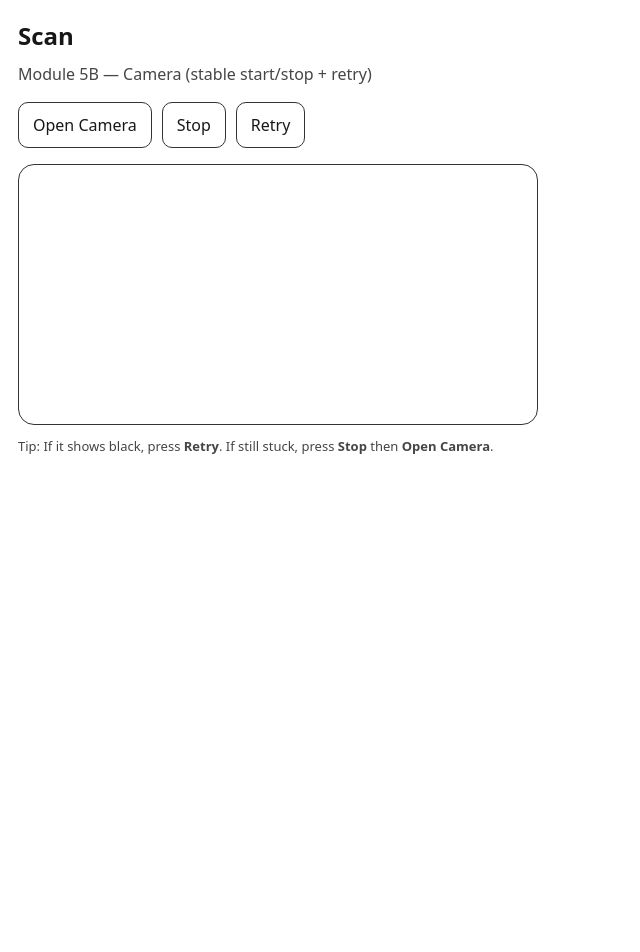
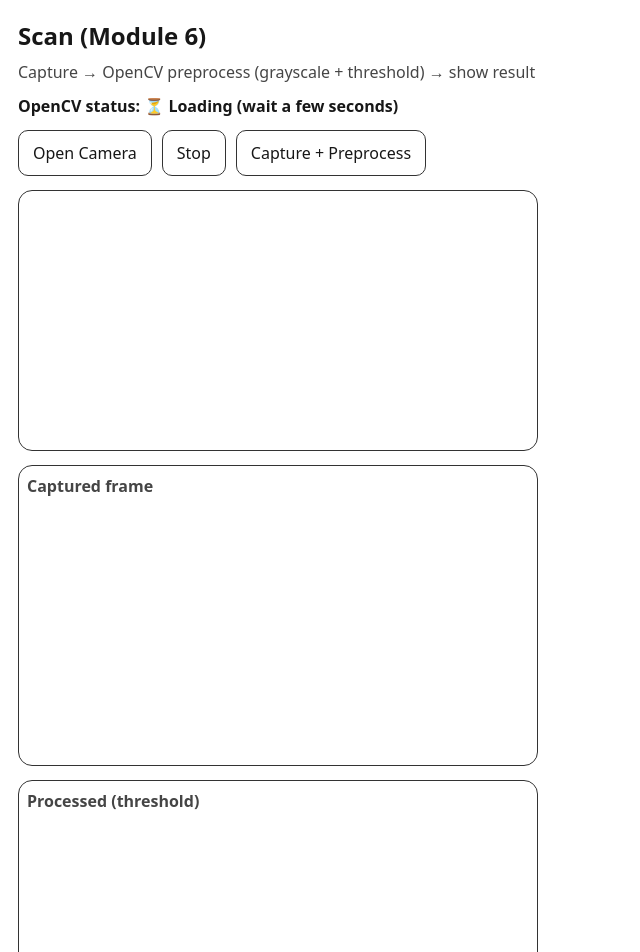
Before and after one commit to siddhartamides1510-lgtm/jee-evalbee-mvp, a Next.js app: page /scan in a window 1280 px wide. Shown: the top 952 px of the page, without its empty margins (0-640 px from the left). Before the commit the page ends 800 px from the top, so only its background shows below. Built offline with nearby package versions, Linux system fonts and the light colour scheme.

Commit message:
Module 6: OpenCV load + preprocess preview

```diff
--- a/app/scan/page.tsx
+++ b/app/scan/page.tsx
@@ -1,28 +1,33 @@
 "use client";
 
+import Script from "next/script";
 import { useEffect, useRef, useState } from "react";
+
+declare global {
+  interface Window {
+    cv?: any;
+  }
+}
 
 export default function ScanPage() {
   const videoRef = useRef<HTMLVideoElement | null>(null);
   const streamRef = useRef<MediaStream | null>(null);
 
-  const [status, setStatus] = useState<
-    "idle" | "starting" | "ready" | "error"
-  >("idle");
+  const captureCanvasRef = useRef<HTMLCanvasElement | null>(null);
+  const processedCanvasRef = useRef<HTMLCanvasElement | null>(null);
+
+  const [cvReady, setCvReady] = useState(false);
+  const [status, setStatus] = useState<"idle" | "starting" | "ready" | "error">(
+    "idle"
+  );
   const [errorMsg, setErrorMsg] = useState<string>("");
 
   async function stopCamera() {
     try {
       const stream = streamRef.current;
-      if (stream) {
-        stream.getTracks().forEach((t) => t.stop());
-      }
+      if (stream) stream.getTracks().forEach((t) => t.stop());
       streamRef.current = null;
-
-      if (videoRef.current) {
-        videoRef.current.srcObject = null;
-      }
-
+      if (videoRef.current) videoRef.current.srcObject = null;
       setStatus("idle");
       setErrorMsg("");
     } catch {
@@ -34,13 +39,12 @@ export default function ScanPage() {
     setStatus("starting");
     setErrorMsg("");
 
-    // Always stop old stream first (prevents black screen / stuck camera)
     await stopCamera();
 
     try {
       const stream = await navigator.mediaDevices.getUserMedia({
         video: {
-          facingMode: { ideal: "environment" }, // rear camera
+          facingMode: { ideal: "environment" },
           width: { ideal: 1280 },
           height: { ideal: 720 },
         },
@@ -49,13 +53,9 @@ export default function ScanPage() {
 
       streamRef.current = stream;
 
-      if (!videoRef.current) {
-        throw new Error("Video element not found");
-      }
-
+      if (!videoRef.current) throw new Error("Video element not found");
       videoRef.current.srcObject = stream;
 
-      // Wait until video is actually ready (fixes black screen)
       await new Promise<void>((resolve, reject) => {
         const v = videoRef.current!;
         const onReady = () => {
@@ -74,14 +74,76 @@ export default function ScanPage() {
       setStatus("ready");
     } catch (err: any) {
       setStatus("error");
-      setErrorMsg(
-        err?.message ||
-          "Camera failed. Try again, or allow permission in Chrome settings."
-      );
+      setErrorMsg(err?.message || "Camera failed. Check permission.");
     }
   }
 
-  // IMPORTANT: stop camera when leaving page / refresh
+  function captureFrameToCanvas() {
+    const v = videoRef.current;
+    const c = captureCanvasRef.current;
+    if (!v || !c) return;
+
+    const w = v.videoWidth || 1280;
+    const h = v.videoHeight || 720;
+
+    c.width = w;
+    c.height = h;
+
+    const ctx = c.getContext("2d");
+    if (!ctx) return;
+
+    ctx.drawImage(v, 0, 0, w, h);
+  }
+
+  function ensureCvReadyOrWarn() {
+    if (!cvReady || !window.cv) {
+      alert("OpenCV is not ready yet. Wait 2–5 seconds and try again.");
+      return false;
+    }
+    return true;
+  }
+
+  function preprocessWithOpenCV() {
+    if (!ensureCvReadyOrWarn()) return;
+
+    const cv = window.cv!;
+    const srcCanvas = captureCanvasRef.current;
+    const outCanvas = processedCanvasRef.current;
+    if (!srcCanvas || !outCanvas) return;
+
+    // Read captured image
+    const src = cv.imread(srcCanvas);
+
+    // Preprocess: grayscale -> blur -> adaptive threshold
+    const gray = new cv.Mat();
+    cv.cvtColor(src, gray, cv.COLOR_RGBA2GRAY);
+
+    const blur = new cv.Mat();
+    cv.GaussianBlur(gray, blur, new cv.Size(5, 5), 0);
+
+    const thr = new cv.Mat();
+    cv.adaptiveThreshold(
+      blur,
+      thr,
+      255,
+      cv.ADAPTIVE_THRESH_GAUSSIAN_C,
+      cv.THRESH_BINARY_INV,
+      31,
+      7
+    );
+
+    // Show result
+    outCanvas.width = thr.cols;
+    outCanvas.height = thr.rows;
+    cv.imshow(outCanvas, thr);
+
+    // Cleanup
+    src.delete();
+    gray.delete();
+    blur.delete();
+    thr.delete();
+  }
+
   useEffect(() => {
     return () => {
       stopCamera();
@@ -91,77 +153,83 @@ export default function ScanPage() {
 
   return (
     <main style={{ padding: 18, fontFamily: "system-ui" }}>
-      <h1 style={{ fontSize: 24, fontWeight: 800 }}>Scan</h1>
-      <p style={{ marginTop: 8, opacity: 0.8 }}>
-        Module 5B — Camera (stable start/stop + retry)
+      {/* OpenCV script */}
+      <Script
+        src="https://docs.opencv.org/4.x/opencv.js"
+        strategy="afterInteractive"
+        onLoad={() => {
+          // OpenCV uses onRuntimeInitialized for WASM init
+          const cv = window.cv;
+          if (!cv) return;
+          cv["onRuntimeInitialized"] = () => setCvReady(true);
+        }}
+      />
+
+      <h1 style={{ fontSize: 24, fontWeight: 900 }}>Scan (Module 6)</h1>
+      <p style={{ marginTop: 6, opacity: 0.8 }}>
+        Capture → OpenCV preprocess (grayscale + threshold) → show result
       </p>
 
-      <div style={{ marginTop: 16, display: "flex", gap: 10 }}>
+      <p style={{ marginTop: 10, fontWeight: 800 }}>
+        OpenCV status:{" "}
+        {cvReady ? "✅ Ready" : "⏳ Loading (wait a few seconds)"}
+      </p>
+
+      <div style={{ marginTop: 12, display: "flex", gap: 10, flexWrap: "wrap" }}>
         <button
           onClick={startCamera}
-          style={{
-            padding: "10px 14px",
-            borderRadius: 10,
-            border: "1px solid #333",
-          }}
+          style={{ padding: "10px 14px", borderRadius: 10, border: "1px solid #333" }}
         >
           Open Camera
         </button>
 
         <button
           onClick={stopCamera}
-          style={{
-            padding: "10px 14px",
-            borderRadius: 10,
-            border: "1px solid #333",
-          }}
+          style={{ padding: "10px 14px", borderRadius: 10, border: "1px solid #333" }}
         >
           Stop
         </button>
 
         <button
-          onClick={startCamera}
-          style={{
-            padding: "10px 14px",
-            borderRadius: 10,
-            border: "1px solid #333",
+          onClick={() => {
+            captureFrameToCanvas();
+            preprocessWithOpenCV();
           }}
+          style={{ padding: "10px 14px", borderRadius: 10, border: "1px solid #333" }}
         >
-          Retry
+          Capture + Preprocess
         </button>
       </div>
 
-      <div style={{ marginTop: 14 }}>
       {status === "starting" && (
-          <p style={{ fontWeight: 700 }}>Starting camera… wait 2–5 sec</p>
+        <p style={{ marginTop: 10, fontWeight: 800 }}>Starting camera… wait 2–5 sec</p>
       )}
       {status === "error" && (
-          <p style={{ color: "red", fontWeight: 700 }}>
+        <p style={{ marginTop: 10, color: "red", fontWeight: 800 }}>
           Camera Error: {errorMsg}
         </p>
       )}
+
+      <div style={{ marginTop: 14, display: "grid", gap: 14, maxWidth: 520 }}>
+        <div style={{ border: "1px solid #333", borderRadius: 14, overflow: "hidden" }}>
+          <video ref={videoRef} playsInline muted style={{ width: "100%", display: "block" }} />
         </div>
 
-      <div
-        style={{
-          marginTop: 16,
-          borderRadius: 16,
-          overflow: "hidden",
-          border: "1px solid #333",
-          maxWidth: 520,
-        }}
-      >
-        <video
-          ref={videoRef}
-          playsInline
-          muted
-          style={{ width: "100%", display: "block" }}
-        />
+        <div style={{ border: "1px solid #333", borderRadius: 14, overflow: "hidden" }}>
+          <div style={{ padding: 8, fontWeight: 800, opacity: 0.8 }}>Captured frame</div>
+          <canvas ref={captureCanvasRef} style={{ width: "100%", display: "block" }} />
         </div>
 
-      <p style={{ marginTop: 12, opacity: 0.8, fontSize: 13 }}>
-        Tip: If it shows black, press <b>Retry</b>. If still stuck, press{" "}
-        <b>Stop</b> then <b>Open Camera</b>.
+        <div style={{ border: "1px solid #333", borderRadius: 14, overflow: "hidden" }}>
+          <div style={{ padding: 8, fontWeight: 800, opacity: 0.8 }}>
+            Processed (threshold)
+          </div>
+          <canvas ref={processedCanvasRef} style={{ width: "100%", display: "block" }} />
+        </div>
+      </div>
+
+      <p style={{ marginTop: 10, opacity: 0.75, fontSize: 13 }}>
+        If processed image looks mostly black/white, that’s OK. We will tune thresholds later.
       </p>
     </main>
   );
```
Lines whose indentation alone changed are shown as unchanged.
